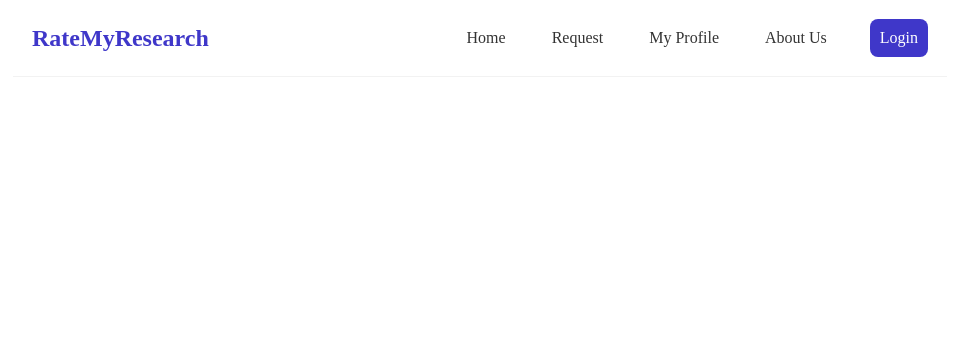
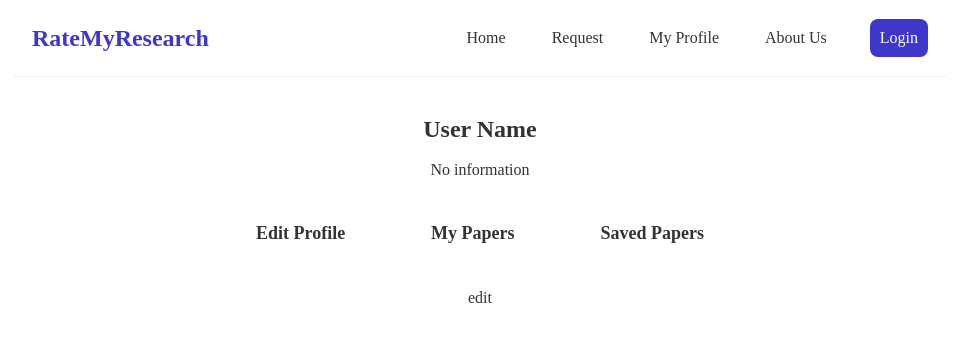
Before and after one commit to suppaGonzal0/RateMyResearch, a React (Create React App) app in the folder client/: page /profile in a window 1280 px wide. Shown: the top 342 px of the page, without its empty margins (160-1119 px from the left). Built offline with nearby package versions, Linux system fonts and the light colour scheme.

Commit message:
Created Profile page layout

```diff
--- a/client/src/App.js
+++ b/client/src/App.js
@@ -3,6 +3,7 @@ import Navbar from './Navbar/Navbar';
 import Home from './Home/Home';
 import PaperDetails from './PaperDetails/PaperDetails';
 import Request from './Request/Request';
+import Profile from './Profile/Profile';
 import {BrowserRouter as Router, Route, Switch } from "react-router-dom"
 
 function App() {
@@ -21,6 +22,9 @@ function App() {
               <Route exact path="/request">
                 <Request/>
               </Route>
+              <Route exact path="/profile">
+                <Profile/>
+              </Route>
           </Switch>
         </div>
      </div>
--- /dev/null
+++ b/client/src/Profile/Profile.css
@@ -0,0 +1,35 @@
+.mainDiv{
+    width: 70%;
+    display: flex;
+    flex-direction: column;
+    align-items: center;
+    margin-top: 3%;
+}
+
+.sectionbar{
+    display: flex;
+    width: 50%;
+    margin: 5% 0%;
+    justify-content: space-between;
+}
+
+.sectionbar p{
+    font-size: large;
+    font-weight: 700;
+}
+
+.sectionbar p:hover{
+    color:#3f37c9;
+    text-decoration: 2px underline ;
+    cursor: pointer;
+}
+
+.aboutme{
+    display: flex;
+    flex-direction: column;
+    align-items: center;
+    text-align: justify;
+    text-justify: inter-word;
+    margin-top: 2%;
+    width: 50%;
+}
--- /dev/null
+++ b/client/src/Profile/Profile.js
@@ -0,0 +1,63 @@
+import React from 'react'
+import './Profile.css'
+import { useState } from 'react'
+
+const Profile = () => {
+
+  const [section, setSection] = useState('edit')
+  const [aboutme, setAboutme] = useState("No information")
+
+  const edit = () => {
+    return (
+      <div>
+        edit
+      </div>
+    )
+  }
+
+  const mypapers = () => {
+    return (
+      <div>
+        mypapers
+      </div>
+    )
+  }
+
+  const saved = () => {
+    return (
+      <div>
+        saved
+      </div>
+    )
+  }
+
+  let sectionContent = <div>{edit()}</div>
+
+  if(section === "mypapers"){
+    sectionContent = <div>{mypapers()}</div>
+  } else if(section === "saved"){
+    sectionContent = <div>{saved()}</div>
+  }
+
+  return (
+    <div className='mainDiv'>
+
+      <h2>User Name</h2>
+
+      <p className='aboutme'>{aboutme}</p>
+
+      <div className='sectionbar'>
+        <p onClick={() => setSection('edit')}>Edit Profile</p>
+        <p onClick={() => setSection('mypapers')}>My Papers</p>
+        <p onClick={() => setSection('saved')}>Saved Papers</p>
+      </div>
+
+      <div className="section">
+        {sectionContent}
+      </div>
+
+    </div>
+  )
+}
+
+export default Profile
```
